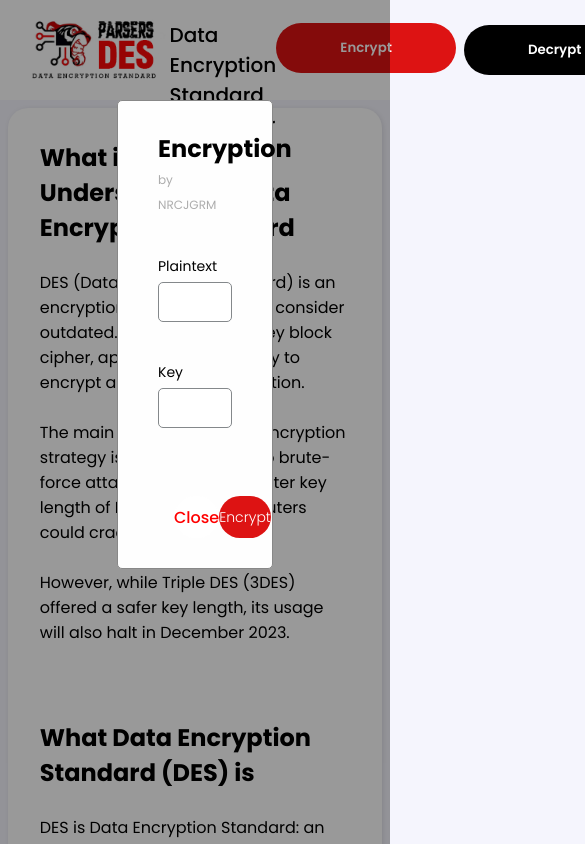
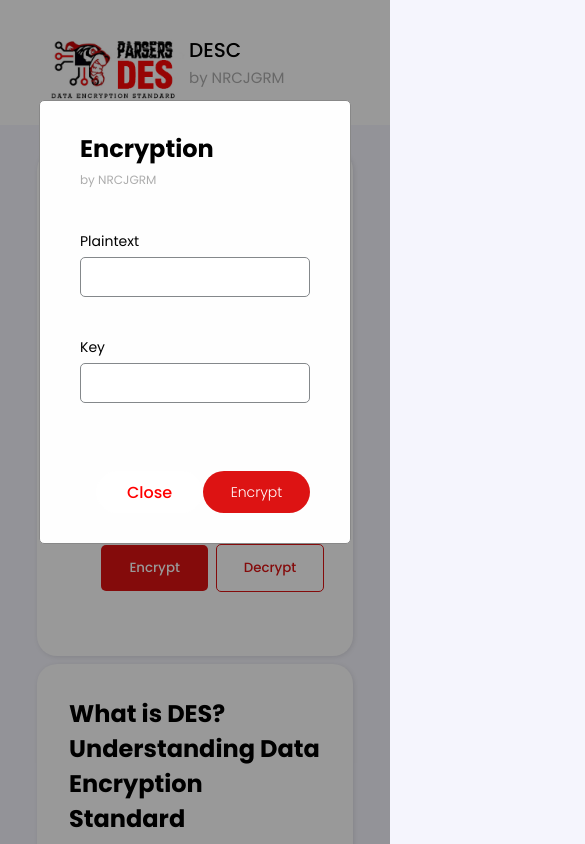
Before and after one commit to Data-Encryption-Standard/des.github.io, a plain HTML site: page index.html in a window 390 px wide. Both pictures are taken after a click on the button "Encrypt". Shown: the top 844 px of the page, 585 px wide, since content can reach past the window. Drawn offline with Linux system fonts and the light colour scheme; a web font is replaced by a local one.

Commit message:
fix mobile view

```diff
--- a/index.html
+++ b/index.html
@@ -30,7 +30,6 @@
         border: 1px solid #888;
         width: 40%;
         padding: 30px 40px;
-
         }
 
         /* The Close Button */
@@ -173,7 +172,14 @@
             color: black;
             font-size: 13px;
         }
-
+        @media only screen and (max-width: 736px) {
+            .modal-content {
+                width: 80%;
+            }
+            .modal-contents {
+                width: 80%;
+            }
+        }
     </style>
 </head>
 <body>
@@ -240,32 +246,44 @@
                     </div>
         </div>
     </div>
-    <div style="position: sticky; position: -webkit-sticky;
-    top: 0;">
+    <div>
         <div class="nav-bar" >
-            <div class="nav-text" style="display: flex;">
-                <div style="margin-top: -1rem;">
-                    <img src="img/logo.png" width="150px"/>
+            <div class="nav-text" style="display: flex; align-items: center;">
+                <div style="margin-top: 1.5rem; display: flex; align-items: center">
+                    <img src="img/logo.png" width="150px" style="margin-top: -1rem;"/>
                 </div>
                 <div>
-                    <p>Data Encryption Standard Calculator (DESC)</p>
+                    <p class="first-title">Data Encryption Standard Calculator</p>
+                    <p class="second-title">DESC</p>
                     <span class="name">by NRCJGRM</span>
                 </div>
             </div>
+
+        </div>
+    </div><br />
+    <div  style="display: flex; align-items: center; justify-content: center; width: 100%;" >
+        <div style="background: white; padding: 3rem; width: 81%; border-radius: 20px;  box-shadow: 1px 1px 5px rgba(0,0,0,.1)">
+            <div style="display: flex; justify-content: space-around; align-items: center; padding: 1rem">
                 <div>
-                <div class="des-btns" style="display: flex; align-items: center; gap: 0.5rem;">
-                    <button id="myBtn" style="height: 50px; width: 95%"><p class="btn-text">Encrypt</p></button>
-                    <button id="myBtnss" style="background: black ; width: 95%; margin-top: 5px; height: 50px;" ><p style="color: white;" class="btn-text">Decrypt</p></button>
+                    <h3 style="font-size: 2.5rem;">Data Encryption Standard</h3>
+                    <p style="color: #DD1313">Guarding secrets with the symphony of symmetric-key security.</p><br /><br /><br />
+                    <div class="des-btns1">
+                        <div class="des-btns ">
+                            <button id="myBtn"><p class="btn-text">Encrypt</p></button>
+                            <button id="myBtnss" style="border: 1px solid #DD1313; background: none; " ><p style="color: #DD1313;" class="btn-text">Decrypt</p></button>
+                        </div>
+                    </div>
+                </div>
+                <div style="width: 50%; padding: 1rem">
+                    <img src="https://img.freepik.com/premium-vector/password-laptop-password-is-protected-by-lock-illustration-isolated-flat-style_422344-1154.jpg" width="90%"/>
                 </div>
             </div>
         </div>
     </div>
-
-    <section class="container">
-
-
+    <div style="display: flex; align-items: center; justify-content: center; width: 100%; ">
+        <div class="container">
             <h1 id="desType"></h1>
-        <div id='output' style="width: 100%;">
+            <div id='output'>
                 <div style="background: white; padding: 2rem; width: 100%; border-radius: 20px;  box-shadow: 1px 1px 5px rgba(0,0,0,.1)">
                     <h2>
                         What is DES? Understanding Data Encryption Standard
@@ -338,8 +356,8 @@
                 </div>
             </div>
 
-    </section>
-
+        </div>
+    </div>
     <!---------Help button for modal -->
     <script>
         // Get the modal
--- a/style.css
+++ b/style.css
@@ -31,33 +31,17 @@ body{
     width: 30px;
     margin-left: -140px;
 }
-.side-bar .content .btn-text.btn-img{
-    display: inline-block;
 
+.second-title {
+    display: none;
 }
-.side-bar .content .btn-text{
-    font-size: 14px;
-    color: white;
-    margin-top: -32px;
-}
-.side-bar .content button:hover{
-    background-color: #f13e3e;
-    box-shadow: 0px 0px 10px #f3b5b5;
-}
-.side-bar .content .help:hover{
-    box-shadow: 0px 0px 10px rgba(0,0,0,.1);
-}
-.side-bar .content .help{
-    margin-top: 20px;
-}
+
 .nav-bar{
-    height: 100px;
+    height: 130px;
     width: 100%;
     background-color: white;
-    padding: 5%;
-    padding-top: 20px;
-    display: flex;
-    justify-content: space-around;
+    padding: 1rem;
+    padding-left: 10%;
 }
 .nav-bar .nav-text p{
     color: black;
@@ -70,6 +54,7 @@ body{
 }
 .container{
     padding: 2%;
+    width: 85%;
 }
 .container .firstcol .step1,.step0{
     display: inline-block;
@@ -932,16 +917,22 @@ body{
     margin-bottom: 20px;
 }
 
+.des-btns {
+    display: flex;
+    align-items: center;
+    gap: 0.5rem;
+}
+
 .des-btns button {
-    padding: 1px 4rem;
     background-color: #DD1313;
-    height: 42px;
-    border-radius: 30px;
+    width: 60%;
+    border-radius: 5px;
+    padding: 0.8rem;
     outline: none;
     border: none;
     cursor: pointer;
     color: white;
-    font-weight: 600;
+    font-weight: 500;
 }
 
 .des-btns button:hover{
@@ -1040,3 +1031,19 @@ opacity: 1;
 opacity: 0;
 }
 }
+
+
+@media only screen and (max-width: 736px) {
+    .nav-bar {
+        height: 100%;
+    }
+    .first-title {
+        display: none;
+    }
+    .second-title {
+        display: block;
+    }
+    .modal-content {
+        width: 100%;
+    }
+  }
```
Lines whose indentation alone changed are shown as unchanged.
